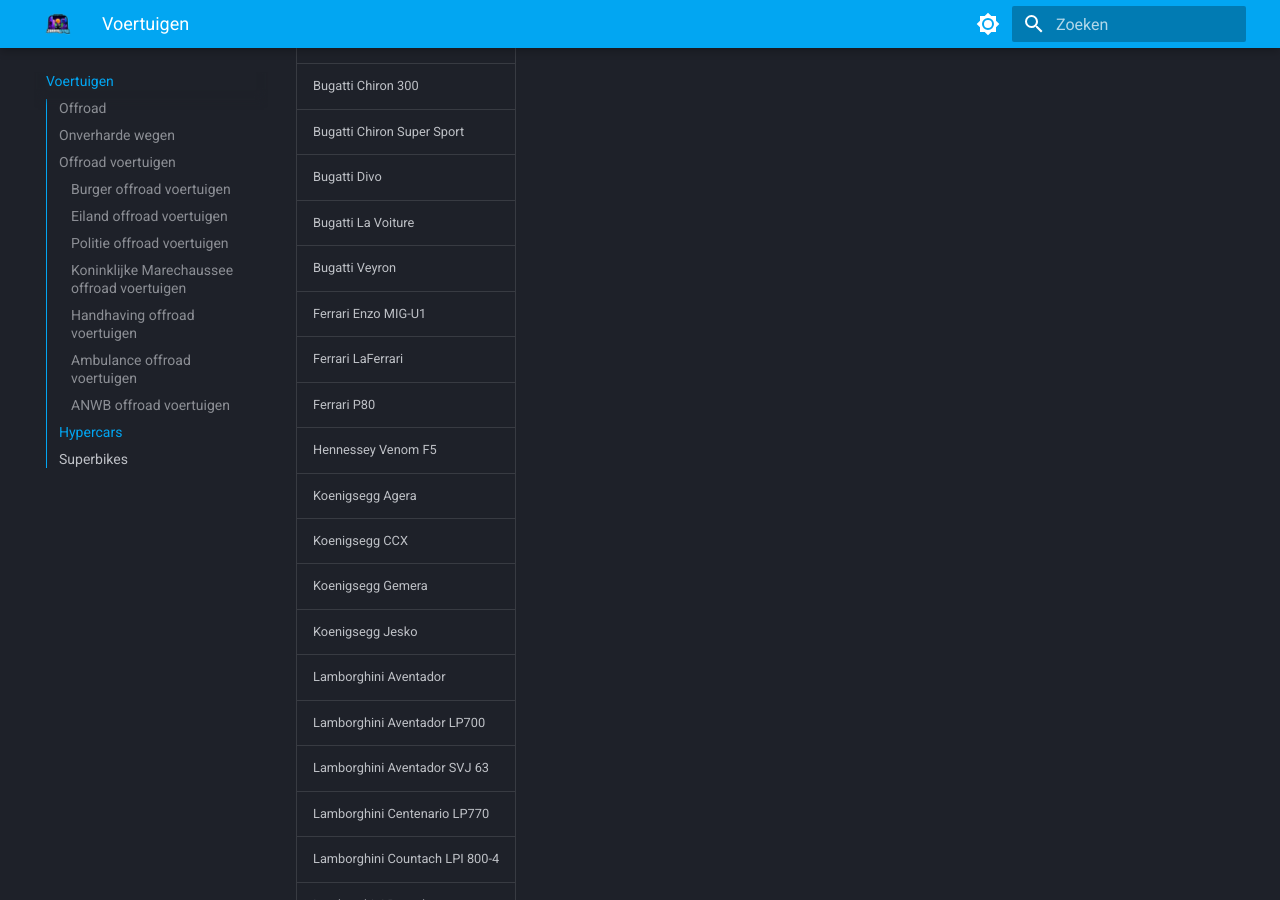
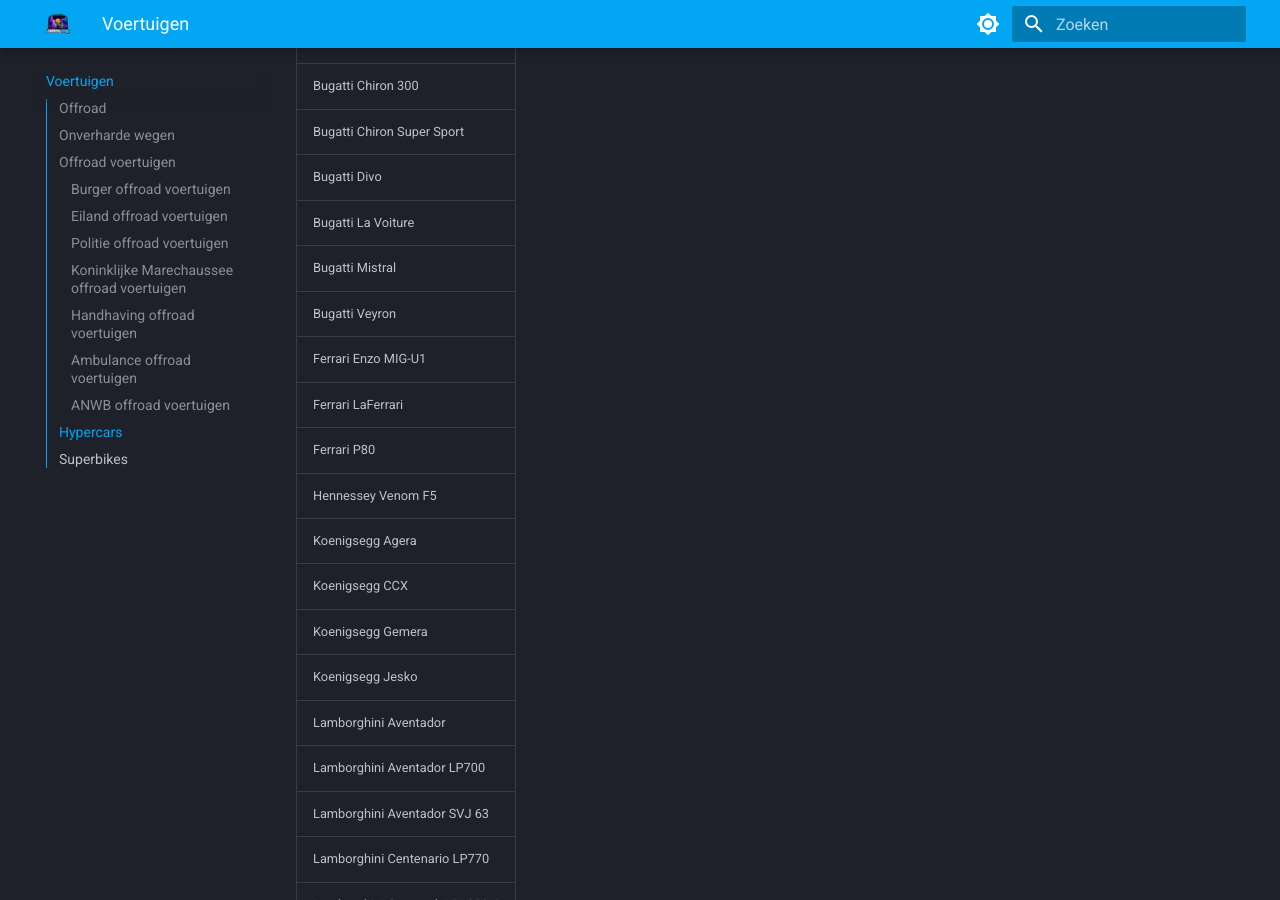
Before and after one commit to ZuiderStad-RP/regels, an MkDocs documentation site: the page built from docs/voertuigen.md, in a window 1280 px wide and 900 px high, scrolled down 6697 px. Built offline with MkDocs 1.6.1 and Material for MkDocs 9.7.7, drawn with Linux system fonts in a browser that asks for light colours.

Commit message:
Update voertuigen.md

```diff
--- a/docs/voertuigen.md
+++ b/docs/voertuigen.md
@@ -160,6 +160,7 @@
  <tr><td>Bugatti Chiron Super Sport</td></tr>
  <tr><td>Bugatti Divo</td></tr>
  <tr><td>Bugatti La Voiture</td></tr>
+ <tr><td>Bugatti Mistral</td></tr>
  <tr><td>Bugatti Veyron</td></tr>
  <tr><td>Ferrari Enzo MIG-U1</td></tr>
  <tr><td>Ferrari LaFerrari</td></tr>
```
